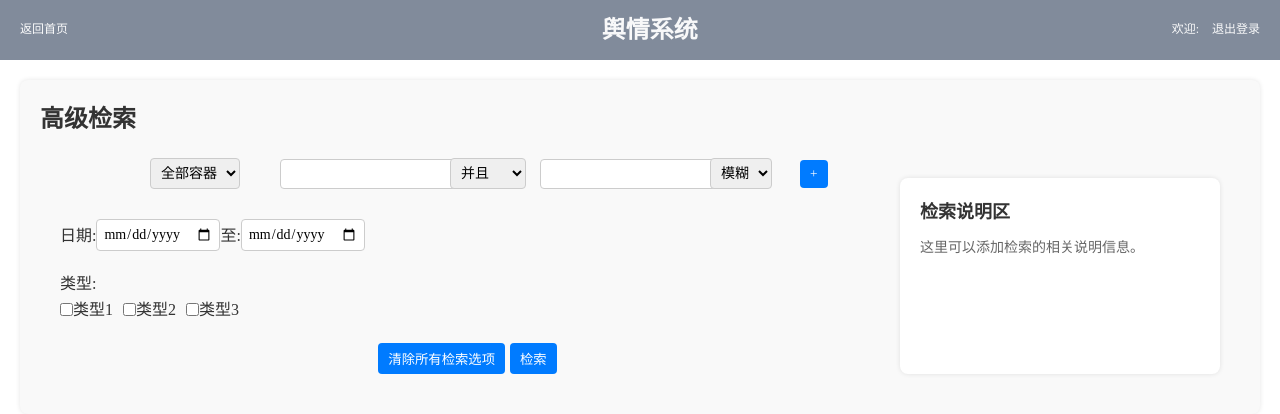
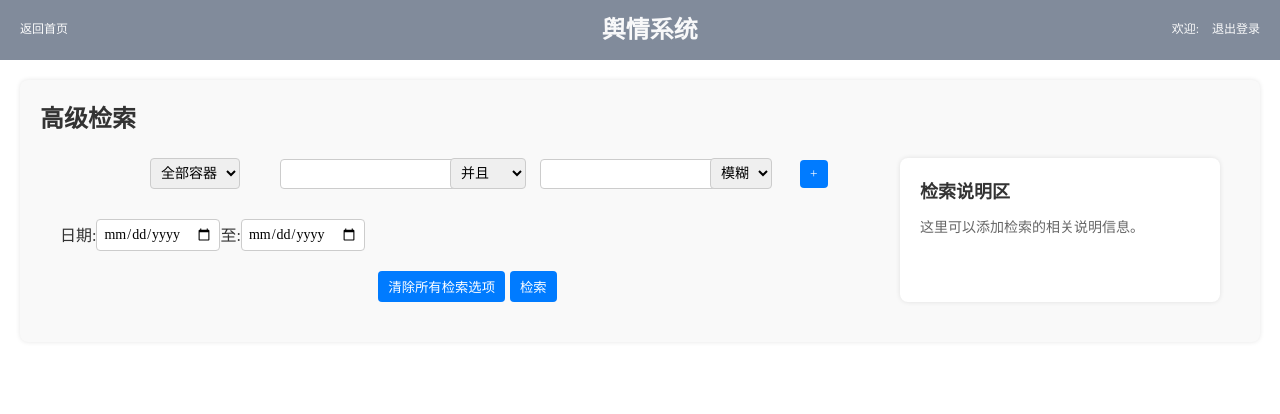
Before and after one commit to iBkionDianBai/ES_Former_END, a React (Create React App) app: page /gaojiSearch in a window 1280 px wide. Shown: the top 414 px of the page. Built offline with nearby package versions, Linux system fonts and the light colour scheme.

Commit message:
readme update

```diff
--- a/src/search/gaojiSearch.css
+++ b/src/search/gaojiSearch.css
@@ -135,7 +135,6 @@
 /* 检索说明区域样式 */
 .search-instruction {
     flex: 1;
-    margin-top: 20px;
     background-color: #fff;
     padding: 20px;
     border-radius: 8px;
--- a/src/search/gaojiSearch.js
+++ b/src/search/gaojiSearch.js
@@ -11,7 +11,7 @@ const operators = ['并且', '或者', '不包含'];
 // 定义行关系操作符
 const rowRelations = ['并且', '或者'];
 // 定义搜索范围容器
-const containers = ['全部容器', '标题', '作者', '摘要'];
+const containers = ['全部容器', '标题', '学校', '摘要'];
 // 定义模糊搜索选项
 const fuzzyOptions = ['模糊', '精确'];
 
@@ -30,8 +30,6 @@ function GaojiSearchComponent() {
     const [endDate, setEndDate] = useState('');
     // 存储用户选择的搜索类型
     const [searchTypes, setSearchTypes] = useState([]);
-    // 定义可选择的搜索类型
-    const availableTypes = ['类型1', '类型2', '类型3'];
 
     // 处理添加新搜索行的函数
     const handleAddRow = () => {
@@ -106,14 +104,6 @@ function GaojiSearchComponent() {
         setEndDate(e.target.value);
     };
 
-    // 处理搜索类型复选框变化的函数
-    const handleTypeChange = (type) => {
-        if (searchTypes.includes(type)) {
-            setSearchTypes(searchTypes.filter((t) => t!== type));
-        } else {
-            setSearchTypes([...searchTypes, type]);
-        }
-    };
 
     // 处理搜索按钮点击事件的函数
     const handleSearch = () => {
@@ -279,21 +269,6 @@ function GaojiSearchComponent() {
                             className="input-box"
                         />
                     </div>
-                    <div className="type-section">
-                        <label>类型:</label>
-                        <div className="type-options">
-                            {availableTypes.map((type) => (
-                                <div className="type-item" key={type}>
-                                    <input
-                                        type="checkbox"
-                                        checked={searchTypes.includes(type)}
-                                        onChange={() => handleTypeChange(type)}
-                                    />
-                                    {type}
-                                </div>
-                            ))}
-                        </div>
-                    </div>
                     <div className="button-section">
                         <button onClick={handleClear} className="action-button">清除所有检索选项</button>
                         <button onClick={handleSearch} className="action-button">检索</button>
```
